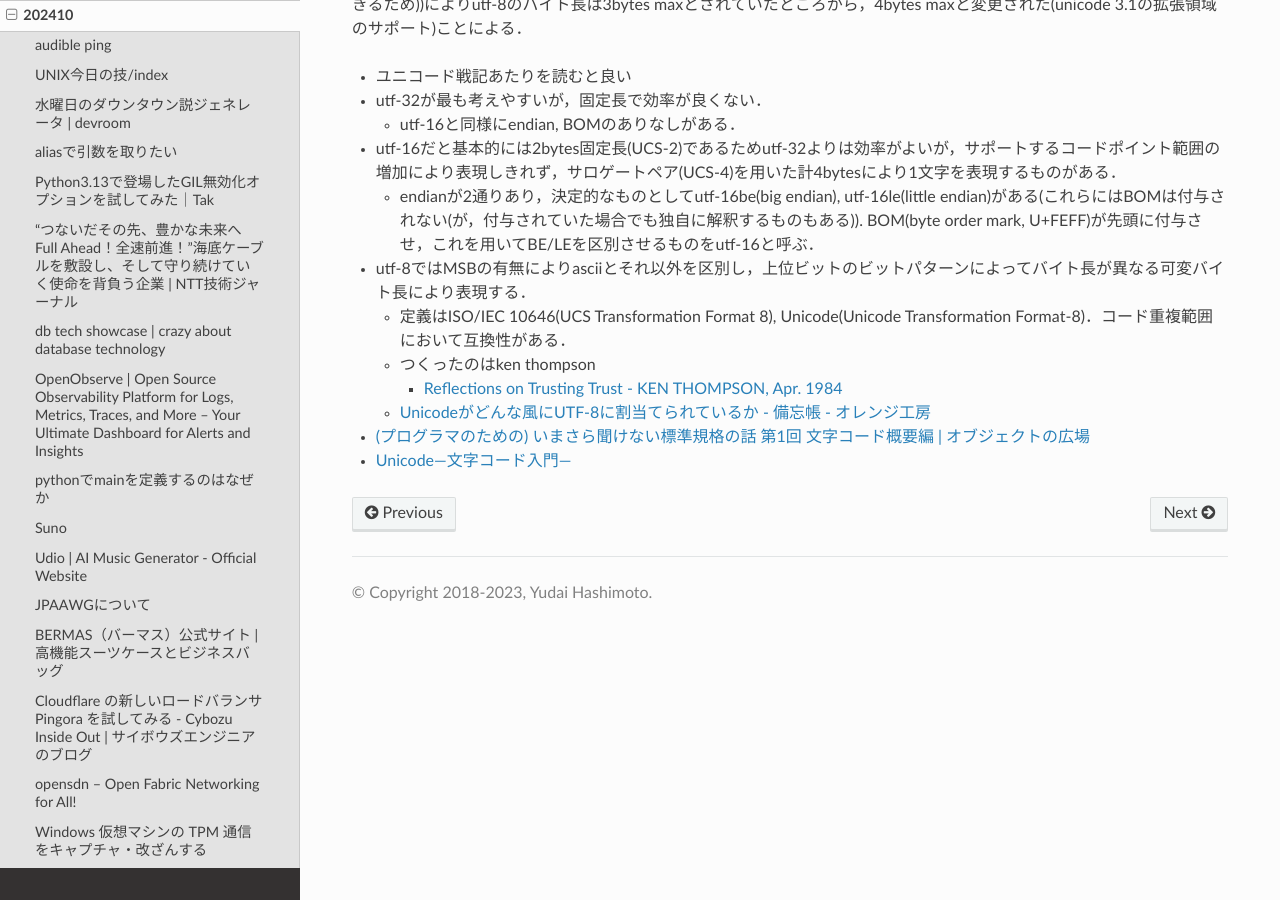
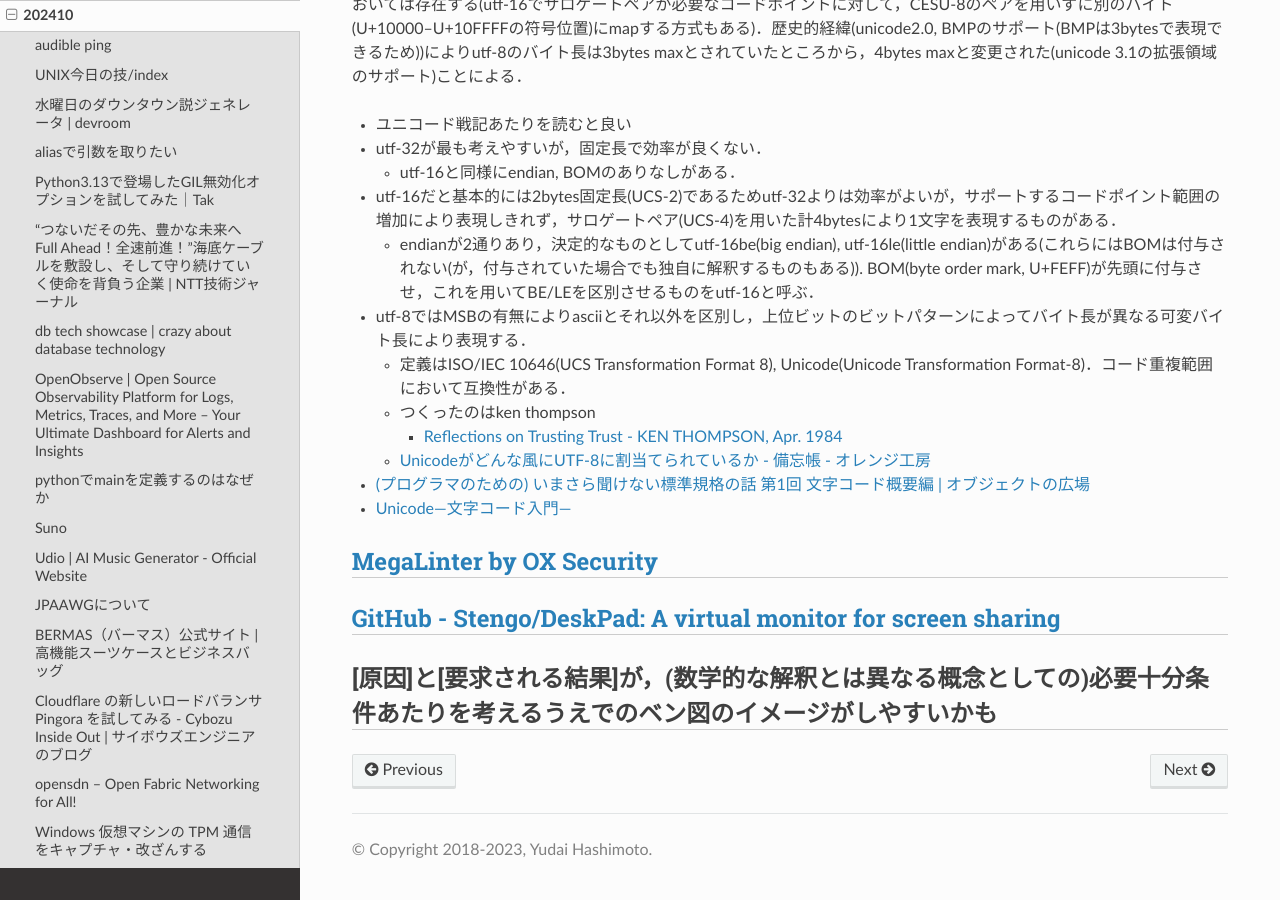
Before and after one commit to jp7fkf/JP7FKF-Warehouse, a Sphinx documentation site: the page built from source/dialy/202410.md, in a window 1280 px wide and 900 px high, scrolled down 6507 px. Built offline with Sphinx 7.4.7 and the Read the Docs theme 3.1.0, drawn with Linux system fonts in a browser that asks for light colours; some of the changed text lies outside the part shown.

Commit message:
2024-10-19 01:27:16 JST

```diff
--- a/source/dialy/202410.md
+++ b/source/dialy/202410.md
@@ -74,6 +74,7 @@ if __name__ == "__main__":
 - GCPの権限とロールの組み合わせを検索できる．
 
 ## [GitHub - omarryhan/aiogoogle: Async Google API Client + Async Google Auth](https://github.com/omarryhan/aiogoogle)
+- [Google APIs Explorer | Google for Developers](https://developers.google.com/apis-explorer)
 
 ## [GitHub - nttcom/ksot: Network IaC using Go](https://github.com/nttcom/ksot)
 
@@ -237,3 +238,9 @@ utf-8にサロゲートペアなんてない！はおおむねあっているが
   - [Unicodeがどんな風にUTF-8に割当てられているか - 備忘帳 - オレンジ工房](https://orange-factory.com/dnf/unicode.html)
 - [(プログラマのための) いまさら聞けない標準規格の話 第1回 文字コード概要編 | オブジェクトの広場](https://www.ogis-ri.co.jp/otc/hiroba/technical/program_standards/part1.html)
 - [Unicode―文字コード入門―](https://www.shuiren.org/chuden/teach/code/main8.htm)
+
+## [MegaLinter by OX Security](https://megalinter.io/latest/)
+
+## [GitHub - Stengo/DeskPad: A virtual monitor for screen sharing](https://github.com/Stengo/DeskPad)
+
+## [原因]と[要求される結果]が，(数学的な解釈とは異なる概念としての)必要十分条件あたりを考えるうえでのベン図のイメージがしやすいかも
```
